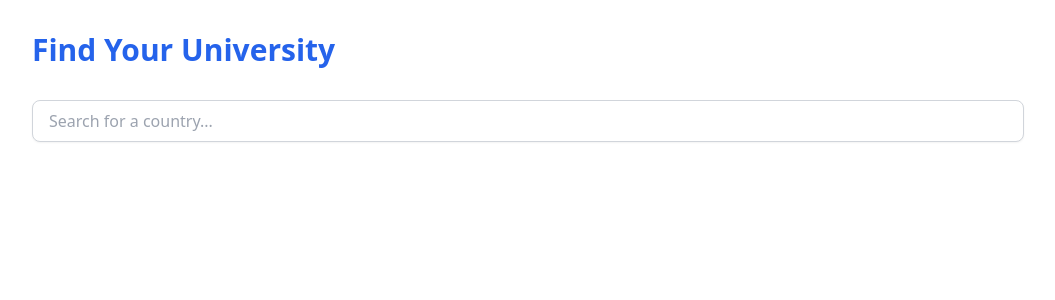
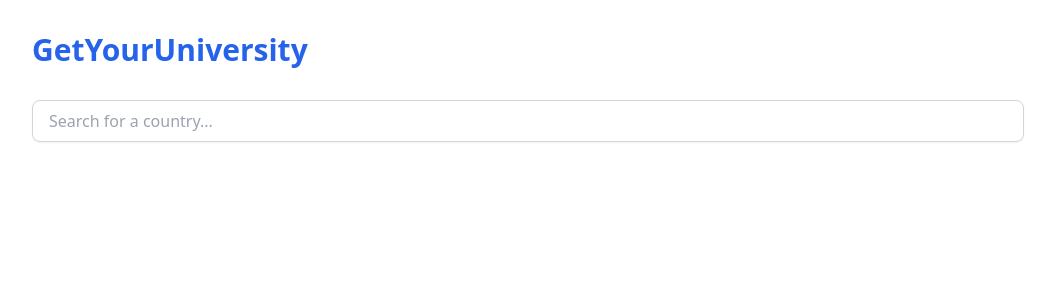
Before and after one commit to patelhitarth08/getYourUniversity, a Next.js app: page / in a window 1280 px wide. Shown: the top 300 px of the page, without its empty margins (112-1167 px from the left). Built offline with nearby package versions, Linux system fonts and the light colour scheme.

Commit message:
fixed: position of the title

```diff
--- a/pages/index.tsx
+++ b/pages/index.tsx
@@ -52,7 +52,7 @@ export default function Home() {
     <main className="mx-auto max-w-5xl px-4 py-8">
       <title>GetYourUniversity</title>
       <h1 className="text-3xl font-bold text-start mb-8 text-blue-600">
-        Find Your University
+        GetYourUniversity
       </h1>
 
       <SearchBar setCountry={setSelectedCountry} />
```
